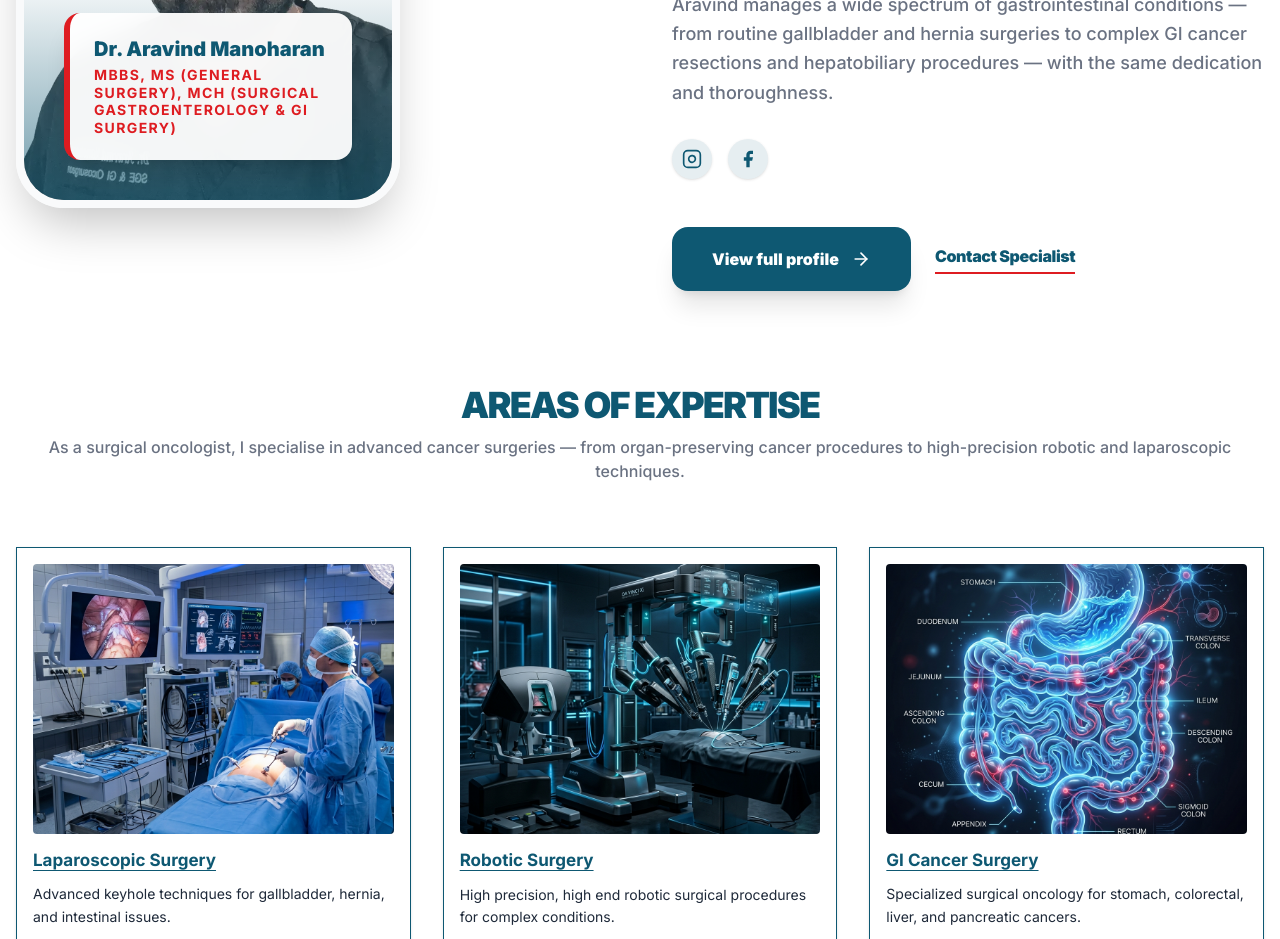
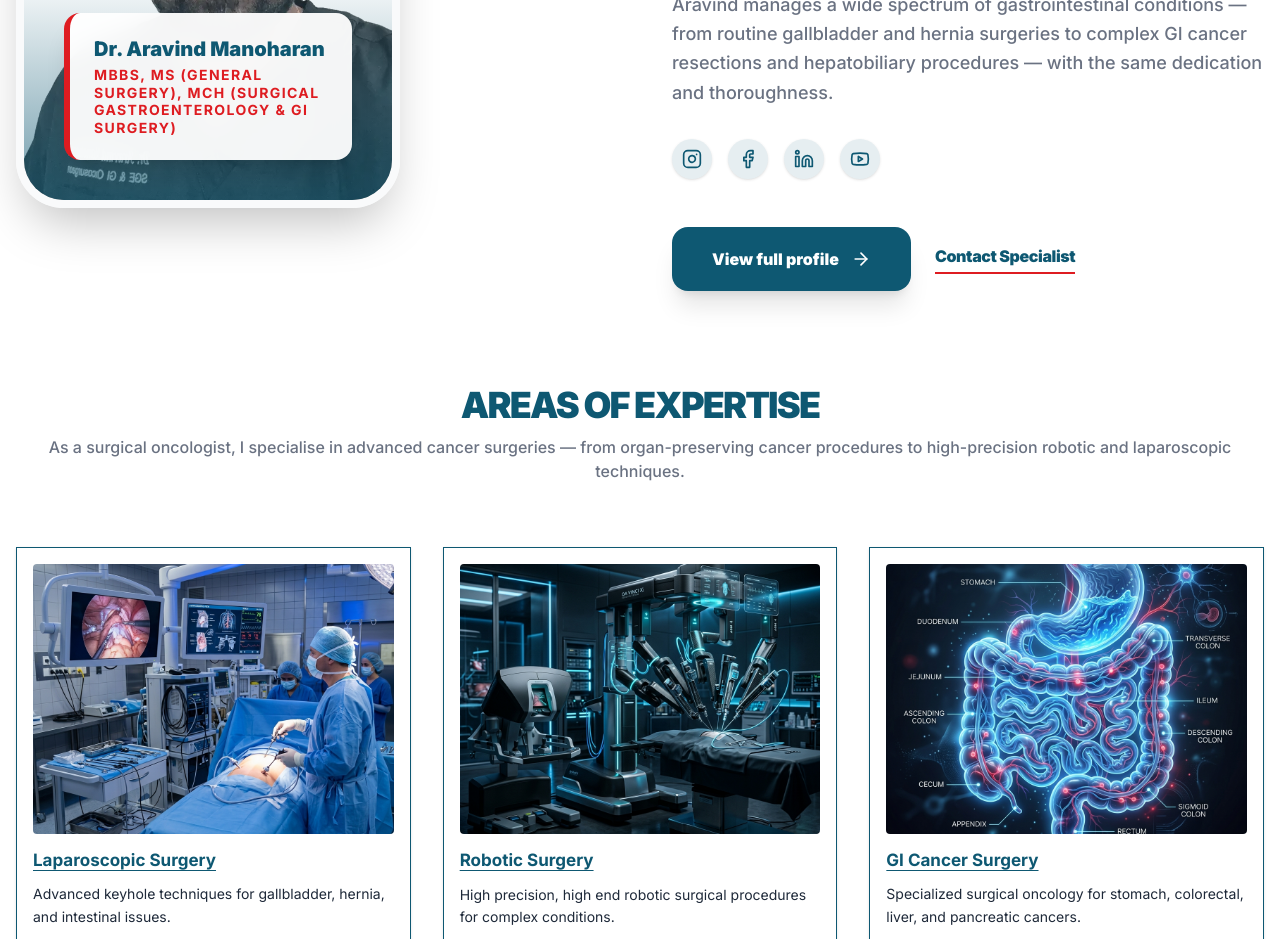
Before and after one commit to yakash4658r/Aravind_mano, a React (Vite) app: page /#/ in a window 1280 px wide. Shown: the part 1300-2239 px from the top of the page. Built offline with nearby package versions, Linux system fonts and the light colour scheme.

Commit message:
UI: Added LI/YT social icons and removed breadcrumbs from service pages

```diff
--- a/src/components/PageHero.tsx
+++ b/src/components/PageHero.tsx
@@ -35,21 +35,7 @@ export const PageHero: React.FC<PageHeroProps> = ({
       </div>
 
       <div className="relative z-10 max-w-7xl mx-auto px-4">
-        {/* Breadcrumb Container */}
-        <div className="inline-flex items-center gap-2 bg-white/10 backdrop-blur-md border border-white/10 rounded-full px-5 py-2 mb-8 shadow-sm">
-          <Link to="/" className="flex items-center gap-1.5 text-white/80 hover:text-white transition-colors text-xs font-bold uppercase tracking-wider">
-            <Home className="w-3.5 h-3.5" />
-            Home
-          </Link>
-          {crumbs.map((crumb, i) => (
-            <React.Fragment key={i}>
-              <ChevronRight className="w-3 h-3 text-white/30" />
-              <span className={`text-xs font-bold uppercase tracking-wider ${i === crumbs.length - 1 ? "text-[#de1c21]" : "text-white/80"}`}>
-                {crumb}
-              </span>
-            </React.Fragment>
-          ))}
-        </div>
+
 
         <div className="max-w-4xl">
           <h1 className="text-4xl md:text-5xl lg:text-7xl font-bold text-white leading-[1.1] mb-6 tracking-tight">
--- a/src/pages/Home.tsx
+++ b/src/pages/Home.tsx
@@ -14,7 +14,7 @@ import {
   PLACEHOLDERS,
   resolveAssetPath,
 } from "../data/siteData";
-import { ArrowRight, CheckCircle } from "lucide-react";
+import { ArrowRight, CheckCircle, Linkedin, Youtube, Instagram, Facebook } from "lucide-react";
 import { Swiper, SwiperSlide } from "swiper/react";
 import { Navigation, Pagination, Autoplay } from "swiper/modules";
 
@@ -62,13 +62,18 @@ const AboutSection: React.FC = () => (
             <p>{ABOUT_DOCTOR.bio2}</p>
           </div>
 
-          {/* Social Icons */}
           <div className="flex items-center gap-4 mt-8">
             <a href={PLACEHOLDERS.IG} target="_blank" rel="noopener noreferrer" className="w-10 h-10 rounded-full bg-[#0e5872]/10 text-[#0e5872] flex items-center justify-center hover:bg-[#de1c21] hover:text-white transition-all shadow-sm">
-               <svg className="w-5 h-5" fill="none" stroke="currentColor" strokeWidth="2" viewBox="0 0 24 24"><rect x="2" y="2" width="20" height="20" rx="5" ry="5"/><path d="M16 11.37A4 4 0 1 1 12.63 8 4 4 0 0 1 16 11.37z"/><line x1="17.5" y1="6.5" x2="17.51" y2="6.5"/></svg>
+               <Instagram className="w-5 h-5" />
             </a>
             <a href={PLACEHOLDERS.FB} target="_blank" rel="noopener noreferrer" className="w-10 h-10 rounded-full bg-[#0e5872]/10 text-[#0e5872] flex items-center justify-center hover:bg-[#de1c21] hover:text-white transition-all shadow-sm">
-              <svg className="w-5 h-5" fill="currentColor" viewBox="0 0 24 24"><path d="M18 2h-3a5 5 0 0 0-5 5v3H7v4h3v8h4v-8h3l1-4h-4V7a1 1 0 0 1 1-1h3z"/></svg>
+               <Facebook className="w-5 h-5" />
+            </a>
+            <a href={PLACEHOLDERS.LI} target="_blank" rel="noopener noreferrer" className="w-10 h-10 rounded-full bg-[#0e5872]/10 text-[#0e5872] flex items-center justify-center hover:bg-[#de1c21] hover:text-white transition-all shadow-sm">
+               <Linkedin className="w-5 h-5" />
+            </a>
+            <a href={PLACEHOLDERS.YT} target="_blank" rel="noopener noreferrer" className="w-10 h-10 rounded-full bg-[#0e5872]/10 text-[#0e5872] flex items-center justify-center hover:bg-[#de1c21] hover:text-white transition-all shadow-sm">
+               <Youtube className="w-5 h-5" />
             </a>
           </div>
 
```
